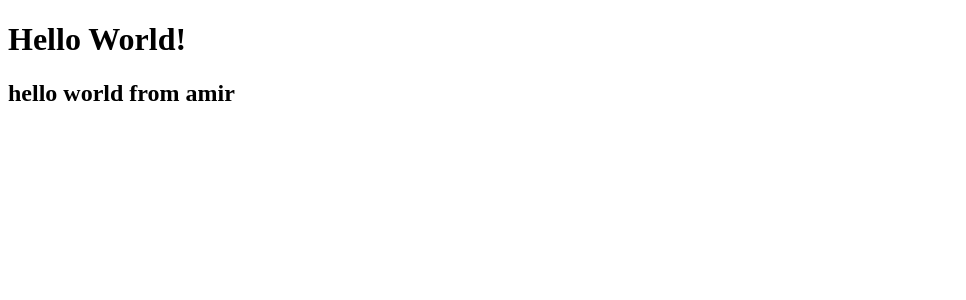
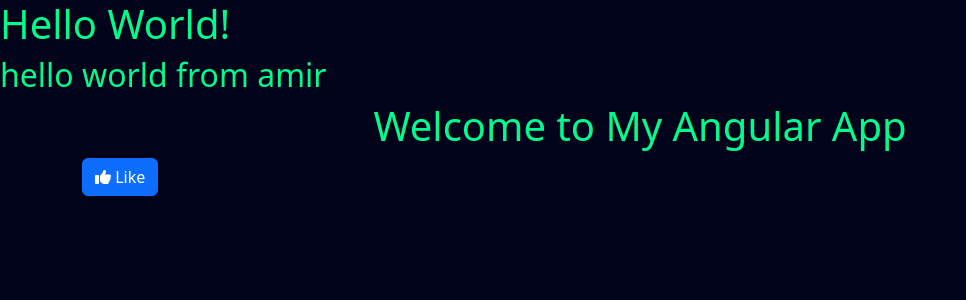
Before and after one commit to SE-Department-Projects/SE2_front, an Angular app: page / in a window 1280 px wide. Shown: the top 300 px of the page, without its empty margins (0-966 px from the left). Built offline with nearby package versions, Linux system fonts and the light colour scheme.

Commit message:
add bootstrap and fontawesome

```diff
--- a/angular.json
+++ b/angular.json
@@ -16,15 +16,12 @@
             "outputPath": "dist/human-detection-front",
             "index": "src/index.html",
             "main": "src/main.ts",
-            "polyfills": [
-              "zone.js"
-            ],
+            "polyfills": ["zone.js"],
             "tsConfig": "tsconfig.app.json",
-            "assets": [
-              "src/favicon.ico",
-              "src/assets"
-            ],
+            "assets": ["src/favicon.ico", "src/assets"],
             "styles": [
+              "node_modules/bootstrap/dist/css/bootstrap.min.css",
+              "node_modules/@fortawesome/fontawesome-free/css/all.min.css",
               "src/styles.css"
             ],
             "scripts": []
@@ -77,18 +74,10 @@
         "test": {
           "builder": "@angular-devkit/build-angular:karma",
           "options": {
-            "polyfills": [
-              "zone.js",
-              "zone.js/testing"
-            ],
+            "polyfills": ["zone.js", "zone.js/testing"],
             "tsConfig": "tsconfig.spec.json",
-            "assets": [
-              "src/favicon.ico",
-              "src/assets"
-            ],
-            "styles": [
-              "src/styles.css"
-            ],
+            "assets": ["src/favicon.ico", "src/assets"],
+            "styles": ["src/styles.css"],
             "scripts": []
           }
         }
--- a/package.json
+++ b/package.json
@@ -18,6 +18,8 @@
     "@angular/platform-browser": "^16.2.0",
     "@angular/platform-browser-dynamic": "^16.2.0",
     "@angular/router": "^16.2.0",
+    "@fortawesome/fontawesome-free": "^6.6.0",
+    "bootstrap": "^5.3.3",
     "rxjs": "~7.8.0",
     "tslib": "^2.3.0",
     "zone.js": "~0.13.0"
--- a/src/app/app.component.html
+++ b/src/app/app.component.html
@@ -1,2 +1,13 @@
 <h1>Hello World!</h1>
 <h2>hello world from amir</h2>
+<!-- Using Bootstrap classes -->
+<div class="container">
+  <div class="row">
+    <div class="col-12">
+      <h1 class="text-center">Welcome to My Angular App</h1>
+      <button class="btn btn-primary">
+        <i class="fas fa-thumbs-up"></i> Like
+      </button>
+    </div>
+  </div>
+</div>
--- /dev/null
+++ b/src/app/pages/auth/login/login.component.html
@@ -0,0 +1 @@
+<p>login works!</p>
--- /dev/null
+++ b/src/app/pages/error/error.component.html
@@ -0,0 +1 @@
+<p>error works!</p>
--- /dev/null
+++ b/src/environments/environment.ts
@@ -0,0 +1,5 @@
+export const environment = {
+  production: false,
+  apiUrl: 'https://dev-api.example.com',
+  featureFlag: true,
+};
--- a/src/styles.css
+++ b/src/styles.css
@@ -1 +1,32 @@
-/* You can add global styles to this file, and also import other style files */
+/* Define variables */
+:root {
+    --primary-color: #000319;
+    --secondary-color: #01FC8D;
+    --font-size: 16px;
+}
+
+/* Universal reset */
+*,
+*::before,
+*::after {
+    margin: 0;
+    padding: 0;
+    box-sizing: border-box;
+    font-family: inherit;
+    border: 0;
+    outline: 0;
+    text-decoration: none;
+    list-style: none;
+}
+
+
+/* Use variables */
+body {
+    font-size: var(--font-size);
+    background-color: var(--primary-color);
+    color: var(--secondary-color);
+}
+
+button {
+    color: white;
+}
```
Also changed, not shown: src/app/pages/auth/login/login.component.ts (added, +10 -0 lines), src/app/pages/error/error.component.ts (added, +10 -0 lines), src/app/pages/auth/login/login.component.css (added), src/app/pages/error/error.component.css (added), 1 other file (tests, documents, lock files or other folders).
